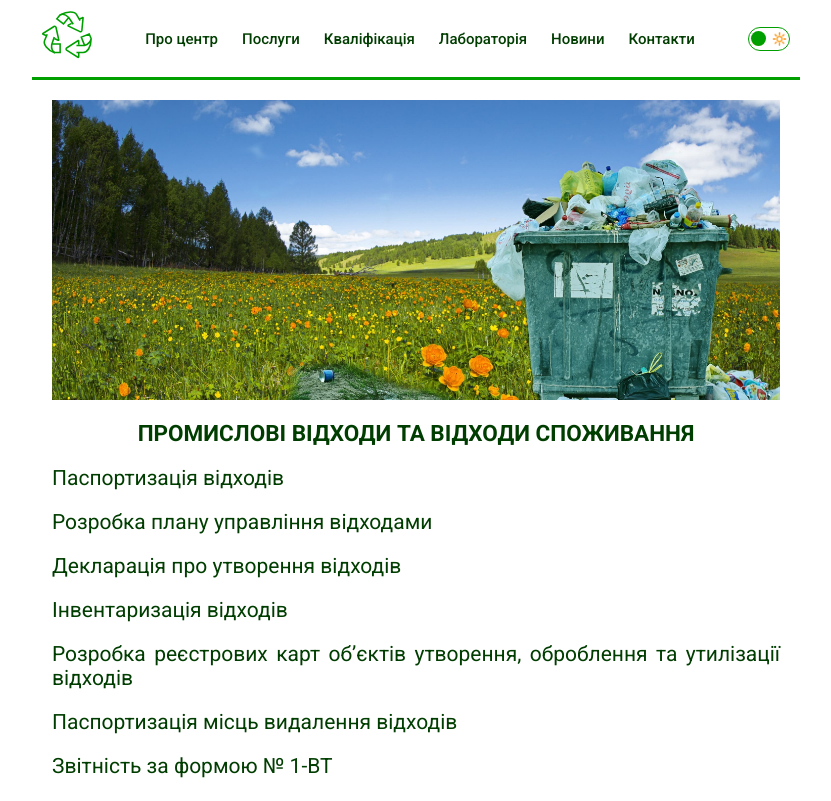
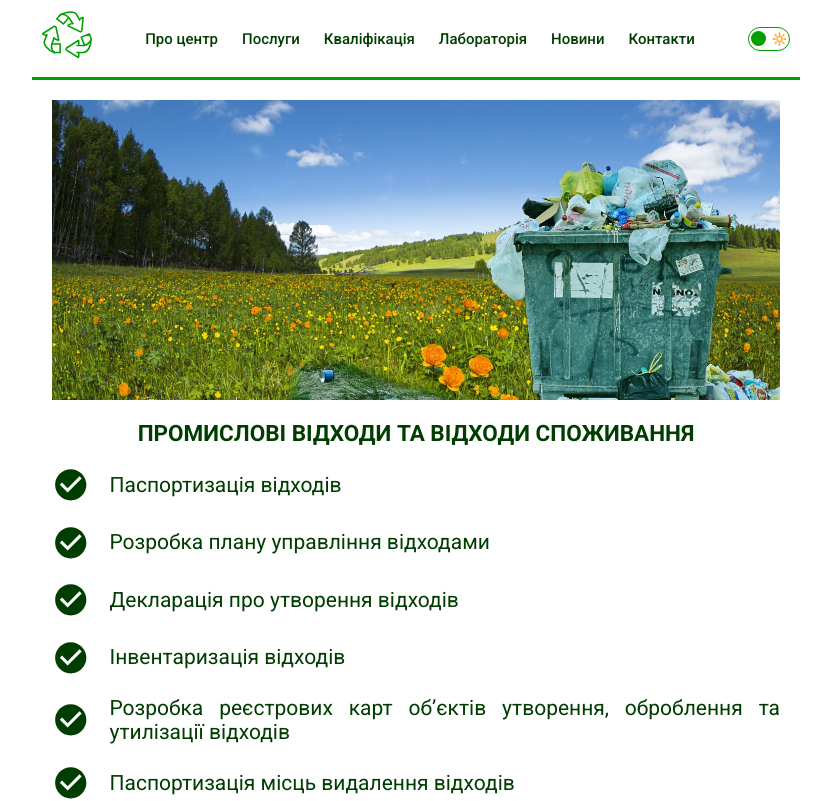
Before and after one commit to Eugensson/ecocenter, a Next.js app: page /servicesWaste in a window 1280 px wide. Shown: the top 801 px of the page, without its empty margins (224-1055 px from the left). Built offline with nearby package versions, Linux system fonts and the light colour scheme.

Commit message:
Update icons

```diff
--- a/src/app/servicesWaste/page.jsx
+++ b/src/app/servicesWaste/page.jsx
@@ -1,4 +1,5 @@
 import Link from "next/link";
+import CheckCircleIcon from '@mui/icons-material/CheckCircle';
 
 const ServicesWaste = () => {
     return (
@@ -6,13 +7,13 @@ const ServicesWaste = () => {
         <div className="bgiContainer bgiWaste"></div>
         <h1>Промислові відходи та відходи споживання</h1>
         <ul className="navList">
-          <li><Link href="/wastePassportWaste" className="text">Паспортизація відходів</Link></li>
-          <li><Link href="/wastePlan" className="text">Розробка плану управління відходами</Link></li>
-          <li><Link href="/wasteDeclaration" className="text">Декларація про утворення відходів</Link></li>
-          <li><Link href="/wasteInventory" className="text">Інвентаризація відходів</Link></li>
-          <li><Link href="/wasteCard" className="text">Розробка реєстрових карт об&#x2019;єктів утворення, оброблення та утилізації відходів</Link></li>
-          <li><Link href="/wastePassport" className="text">Паспортизація місць видалення відходів</Link></li>
-          <li><Link href="/waste1wt" className="text">Звітність за формою № 1-BT</Link></li>
+          <li className="navItem"><Link href="/wastePassportWaste" className="text"><CheckCircleIcon fontSize="small"/>Паспортизація відходів</Link></li>
+          <li className="navItem"><Link href="/wastePlan" className="text"><CheckCircleIcon fontSize="small"/>Розробка плану управління відходами</Link></li>
+          <li className="navItem"><Link href="/wasteDeclaration" className="text"><CheckCircleIcon fontSize="small"/>Декларація про утворення відходів</Link></li>
+          <li className="navItem"><Link href="/wasteInventory" className="text"><CheckCircleIcon fontSize="small"/>Інвентаризація відходів</Link></li>
+          <li className="navItem"><Link href="/wasteCard" className="text"><CheckCircleIcon fontSize="small"/>Розробка реєстрових карт об&#x2019;єктів утворення, оброблення та утилізації відходів</Link></li>
+          <li className="navItem"><Link href="/wastePassport" className="text"><CheckCircleIcon fontSize="small"/>Паспортизація місць видалення відходів</Link></li>
+          <li className="navItem"><Link href="/waste1wt" className="text"><CheckCircleIcon fontSize="small"/>Звітність за формою № 1-BT</Link></li>
         </ul>
         <Link href="/services">До послуг</Link>
       </section>
```
Also changed, not shown: src/app/servicesAtmosphere/page.jsx (+5 -4 lines), src/app/servicesWater/page.jsx (+8 -7 lines).
